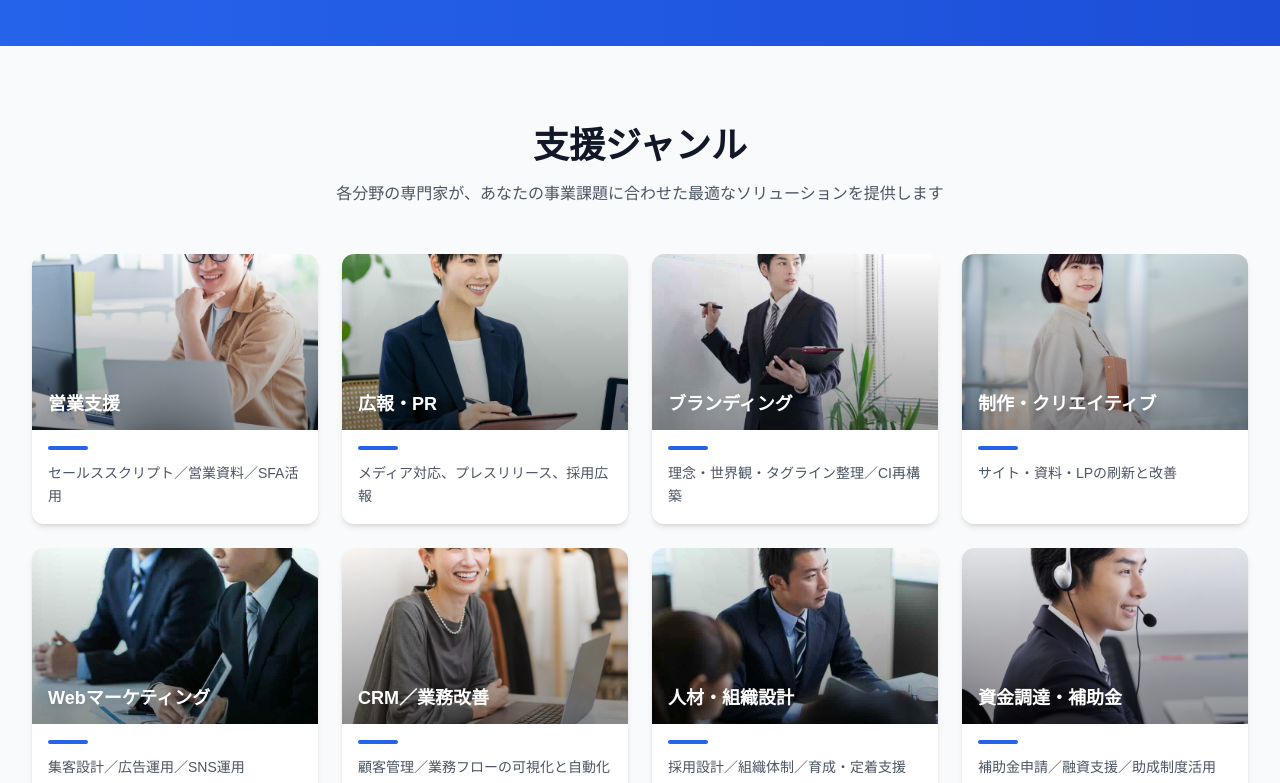
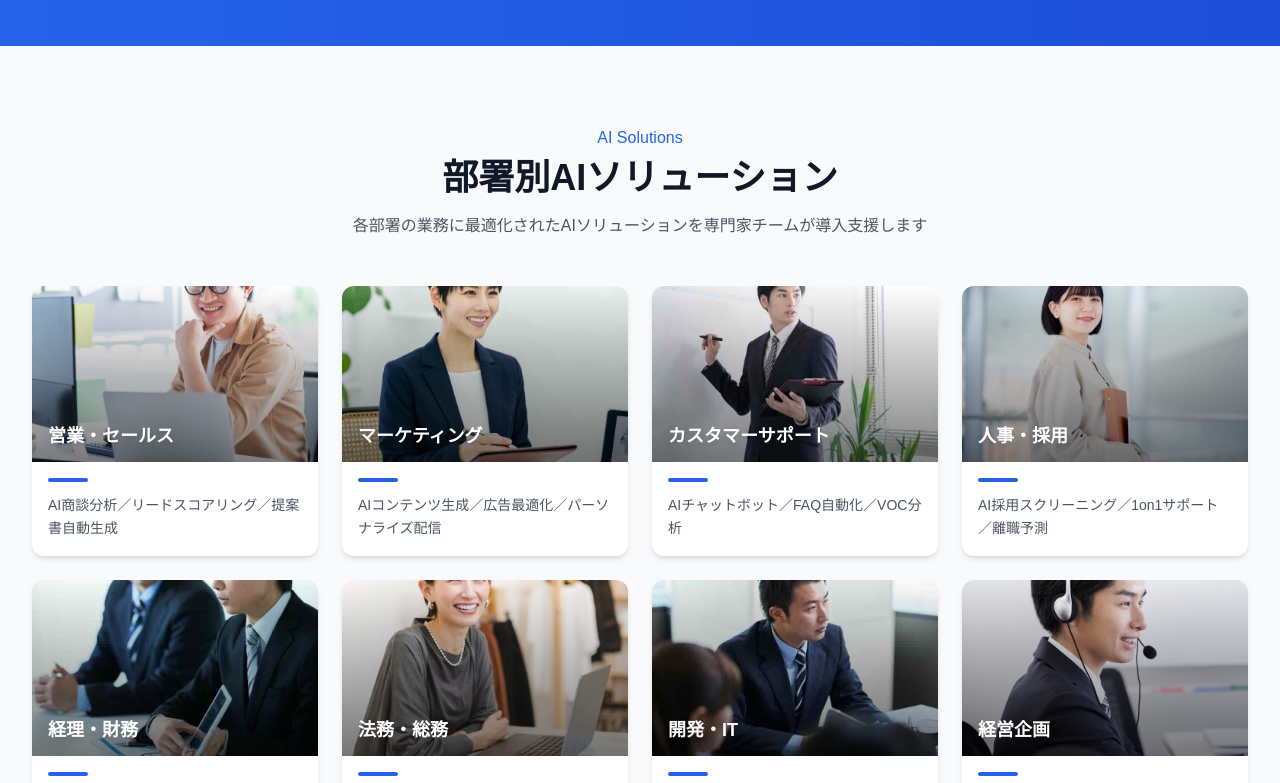
Before and after one commit to HayanoRyuki/g-sup.org, a Next.js app: page / in a window 1280 px wide. Shown: the part 892-1675 px from the top of the page. Built offline with nearby package versions, Linux system fonts and the light colour scheme.

Commit message:
Update services to AI solutions by department

```diff
--- a/src/components/sections/Services.tsx
+++ b/src/components/sections/Services.tsx
@@ -2,43 +2,43 @@ import Image from "next/image";
 
 const services = [
   {
-    title: "営業支援",
-    description: "セールススクリプト／営業資料／SFA活用",
+    title: "営業・セールス",
+    description: "AI商談分析／リードスコアリング／提案書自動生成",
     image: "/images/genre1.jpg",
   },
   {
-    title: "広報・PR",
-    description: "メディア対応、プレスリリース、採用広報",
+    title: "マーケティング",
+    description: "AIコンテンツ生成／広告最適化／パーソナライズ配信",
     image: "/images/genre2.jpg",
   },
   {
-    title: "ブランディング",
-    description: "理念・世界観・タグライン整理／CI再構築",
+    title: "カスタマーサポート",
+    description: "AIチャットボット／FAQ自動化／VOC分析",
     image: "/images/genre3.jpg",
   },
   {
-    title: "制作・クリエイティブ",
-    description: "サイト・資料・LPの刷新と改善",
+    title: "人事・採用",
+    description: "AI採用スクリーニング／1on1サポート／離職予測",
     image: "/images/genre4.jpg",
   },
   {
-    title: "Webマーケティング",
-    description: "集客設計／広告運用／SNS運用",
+    title: "経理・財務",
+    description: "AI経費精算／請求書処理自動化／予実管理",
     image: "/images/genre5.jpg",
   },
   {
-    title: "CRM／業務改善",
-    description: "顧客管理／業務フローの可視化と自動化",
+    title: "法務・総務",
+    description: "AI契約書レビュー／社内規程検索／議事録生成",
     image: "/images/genre6.jpg",
   },
   {
-    title: "人材・組織設計",
-    description: "採用設計／組織体制／育成・定着支援",
+    title: "開発・IT",
+    description: "AIコード生成／テスト自動化／ドキュメント生成",
     image: "/images/genre7.jpg",
   },
   {
-    title: "資金調達・補助金",
-    description: "補助金申請／融資支援／助成制度活用",
+    title: "経営企画",
+    description: "AI経営ダッシュボード／市場分析／意思決定支援",
     image: "/images/genre8.jpg",
   },
 ];
@@ -48,11 +48,12 @@ export default function Services() {
     <section id="services" className="py-20 bg-gray-50">
       <div className="max-w-7xl mx-auto px-4 sm:px-6 lg:px-8">
         <div className="text-center mb-12">
+          <p className="text-primary-600 font-medium mb-2">AI Solutions</p>
           <h2 className="text-3xl md:text-4xl font-bold text-gray-900 mb-4">
-            支援ジャンル
+            部署別AIソリューション
           </h2>
           <p className="text-gray-600 max-w-2xl mx-auto">
-            各分野の専門家が、あなたの事業課題に合わせた最適なソリューションを提供します
+            各部署の業務に最適化されたAIソリューションを専門家チームが導入支援します
           </p>
         </div>
 
@@ -71,7 +72,7 @@ export default function Services() {
                   className="object-cover transition-transform duration-500 group-hover:scale-110"
                 />
                 {/* Gradient overlay */}
-                <div className="absolute inset-0 bg-gradient-to-t from-black/40 to-transparent" />
+                <div className="absolute inset-0 bg-gradient-to-t from-black/50 to-transparent" />
                 {/* Title on image */}
                 <div className="absolute bottom-3 left-4 right-4">
                   <h3 className="text-lg font-bold text-white drop-shadow-lg">
```
